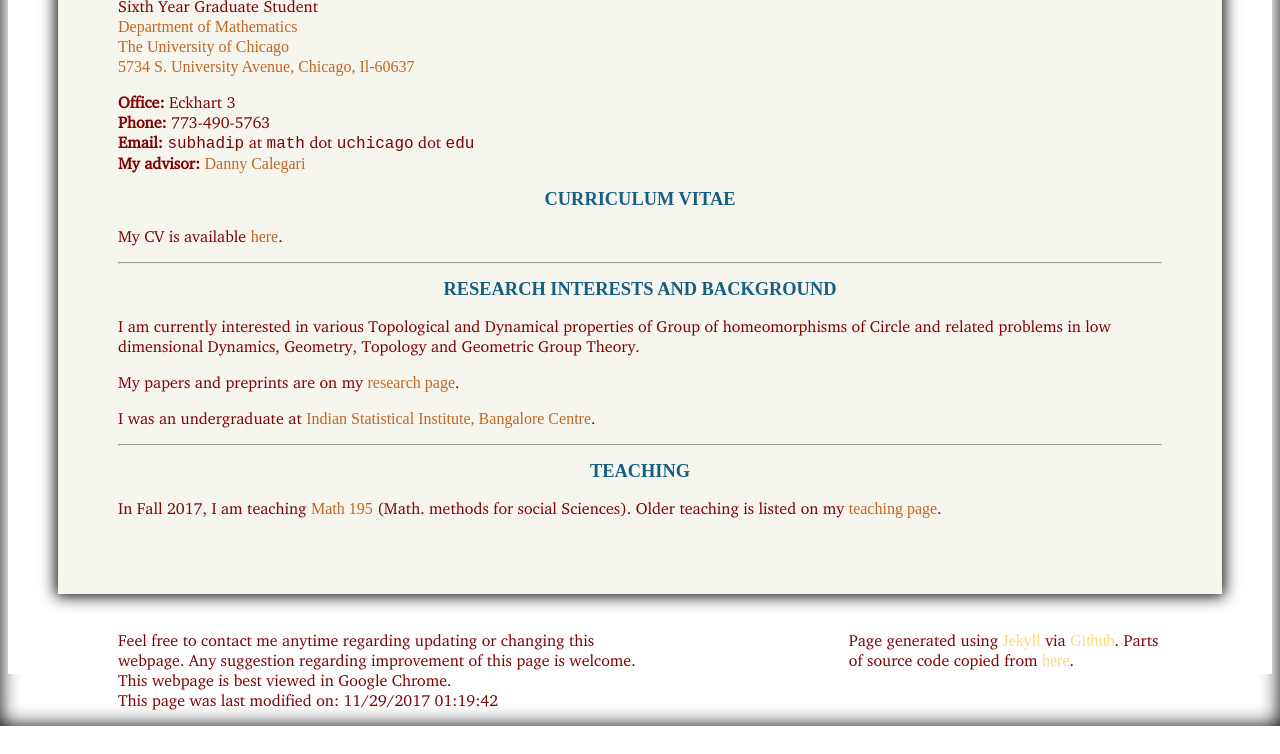
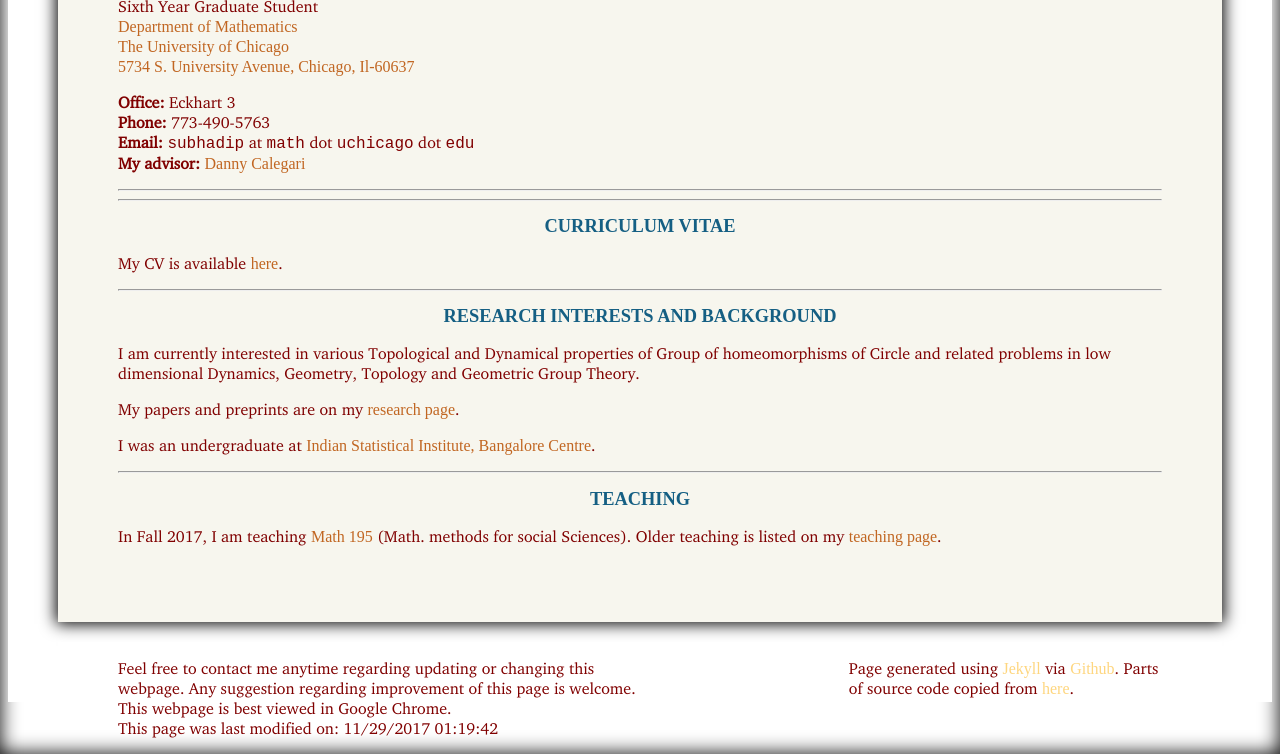
Before and after one commit to subhadipchowdhury/subhadipchowdhury.github.io, a Jekyll site: the page built from index.md, in a window 1280 px wide. Shown: the part 552-1306 px from the top of the page. Built offline with Jekyll 4.4.1, drawn with Linux system fonts in a browser that asks for light colours; some web fonts are replaced; before the commit the page ends 1278 px from its top, so only the background shows below that.

Commit message:
Update index.md

```diff
--- a/index.md
+++ b/index.md
@@ -22,9 +22,9 @@ Sixth Year Graduate Student
 **My advisor:** [Danny Calegari](http://math.uchicago.edu/~dannyc/)
 
 </div>
-
 </div>
 
+<hr><hr>
 <div class='anchor'>
 ## Curriculum Vitae
 </div>
```
